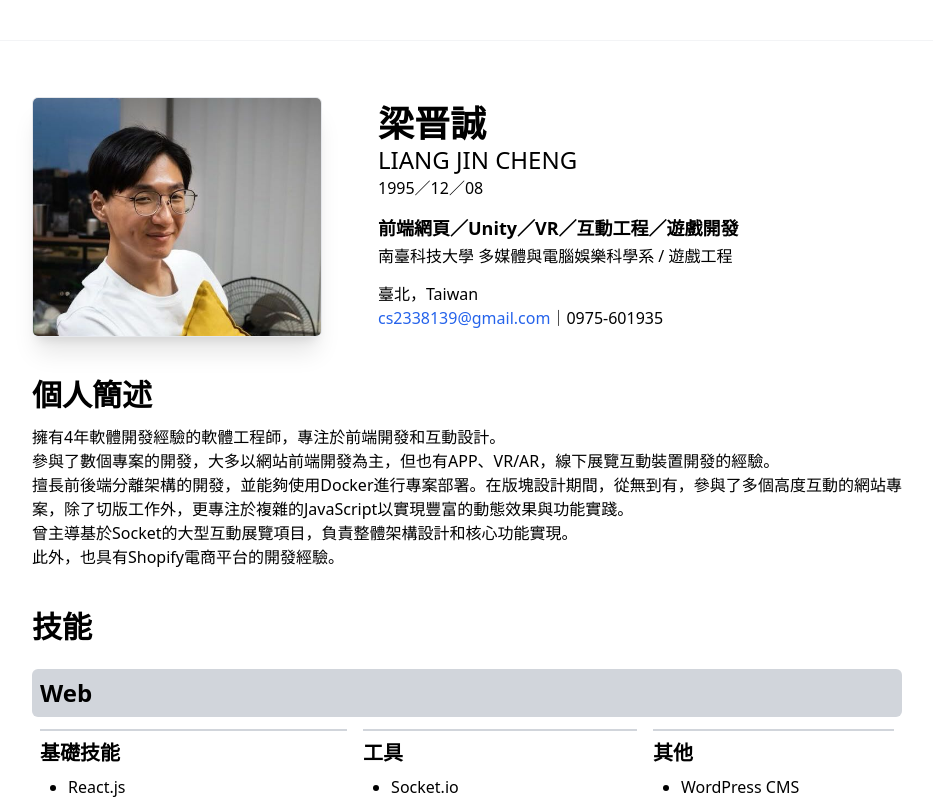
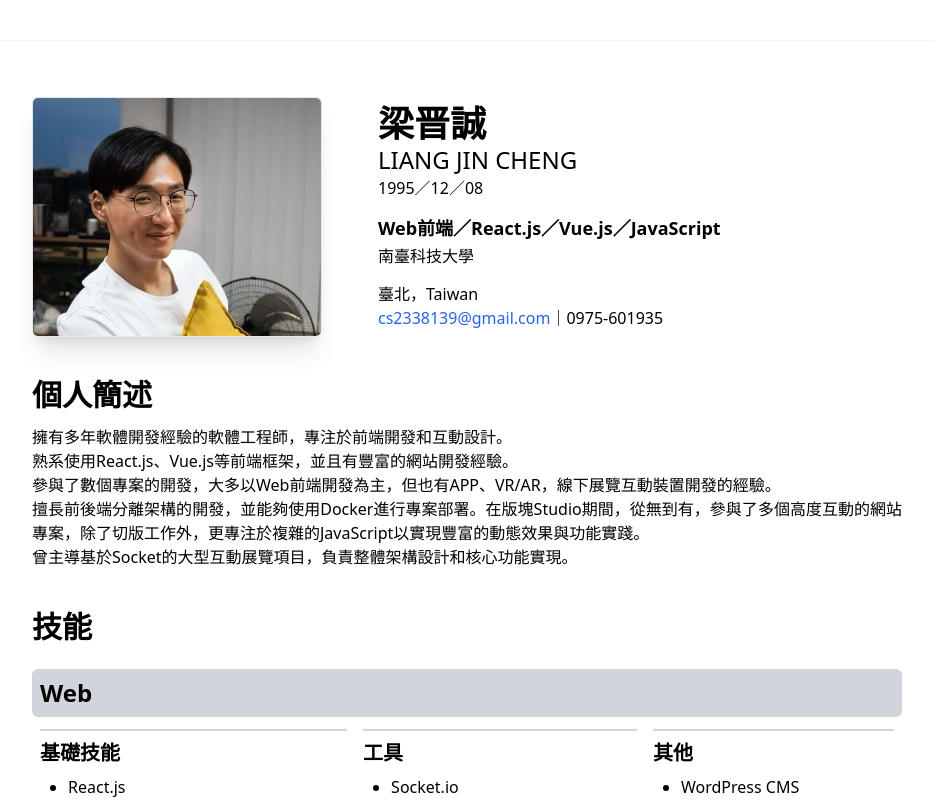
Before and after one commit to cs2338139/Resume, a Vue app: page / in a window 1280 px wide. Shown: the top 800 px of the page, without its empty margins (173-1106 px from the left). Built offline with nearby package versions, Linux system fonts and the light colour scheme.

Commit message:
feat: 履歷更新

```diff
--- a/src/views/Home.vue
+++ b/src/views/Home.vue
@@ -107,8 +107,10 @@ provide("changeUrlQuery", changeUrlQuery);
         <template #name>梁晋誠</template>
         <template #enName>LIANG JIN CHENG</template>
         <template #birthday>1995／12／08</template>
-        <template #skill>前端網頁／Unity／VR／互動工程／遊戲開發</template>
-        <template #education>南臺科技大學 多媒體與電腦娛樂科學系 / 遊戲工程</template>
+        <!-- <template #skill>Web前端／Unity／VR／互動工程／遊戲開發</template> -->
+        <template #skill>Web前端／React.js／Vue.js／JavaScript</template>
+        <!-- <template #education>南臺科技大學 多媒體與電腦娛樂科學系 / 遊戲工程</template> -->
+        <template #education>南臺科技大學</template>
         <template #place>臺北，Taiwan</template>
         <template #mail>cs2338139@gmail.com</template>
         <template #phone>0975-601935</template>
@@ -118,11 +120,12 @@ provide("changeUrlQuery", changeUrlQuery);
       <introduction class="mb-10">
         <template #title>個人簡述</template>
         <template #content>
-          擁有4年軟體開發經驗的軟體工程師，專注於前端開發和互動設計。<br />
-          參與了數個專案的開發，大多以網站前端開發為主，但也有APP、VR/AR，線下展覽互動裝置開發的經驗。<br />
-          擅長前後端分離架構的開發，並能夠使用Docker進行專案部署。在版塊設計期間，從無到有，參與了多個高度互動的網站專案，除了切版工作外，更專注於複雜的JavaScript以實現豐富的動態效果與功能實踐。<br />
+          擁有多年軟體開發經驗的軟體工程師，專注於前端開發和互動設計。<br />
+          熟系使用React.js、Vue.js等前端框架，並且有豐富的網站開發經驗。<br />
+          參與了數個專案的開發，大多以Web前端開發為主，但也有APP、VR/AR，線下展覽互動裝置開發的經驗。<br />
+          擅長前後端分離架構的開發，並能夠使用Docker進行專案部署。在版塊Studio期間，從無到有，參與了多個高度互動的網站專案，除了切版工作外，更專注於複雜的JavaScript以實現豐富的動態效果與功能實踐。<br />
           曾主導基於Socket的大型互動展覽項目，負責整體架構設計和核心功能實現。<br />
-          此外，也具有Shopify電商平台的開發經驗。<br />
+          <!-- 此外，也具有Shopify電商平台的開發經驗。<br /> -->
           <!-- 隨著經驗的積累，正逐步向產品開發方向發展，致力於創造更具影響力的數位體驗。<br /> -->
         </template>
       </introduction>
@@ -138,9 +141,9 @@ provide("changeUrlQuery", changeUrlQuery);
                 <template #content>
                   <skillTableItem>React.js</skillTableItem>
                   <skillTableItem>Vue.js (Nuxt.js)</skillTableItem>
+                  <skillTableItem>TypeScript</skillTableItem>
                   <skillTableItem>HTML5／CSS／javascript</skillTableItem>
                   <skillTableItem>RWD 響應式網頁規劃</skillTableItem>
-                  <skillTableItem>TypeScript</skillTableItem>
                   <skillTableItem>Tailwind</skillTableItem>
                   <skillTableItem>PHP</skillTableItem>
                   <skillTableItem>C#</skillTableItem>
```
